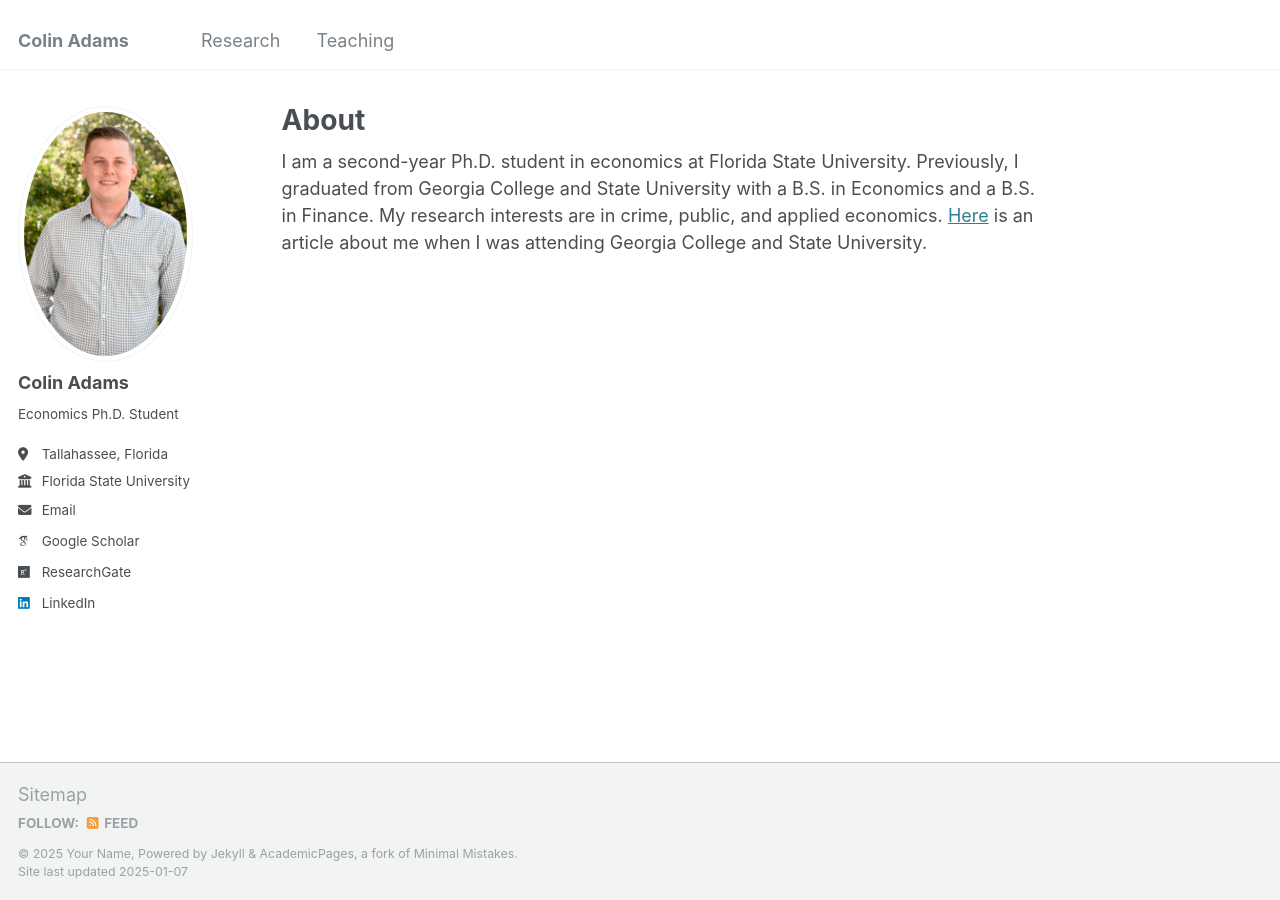
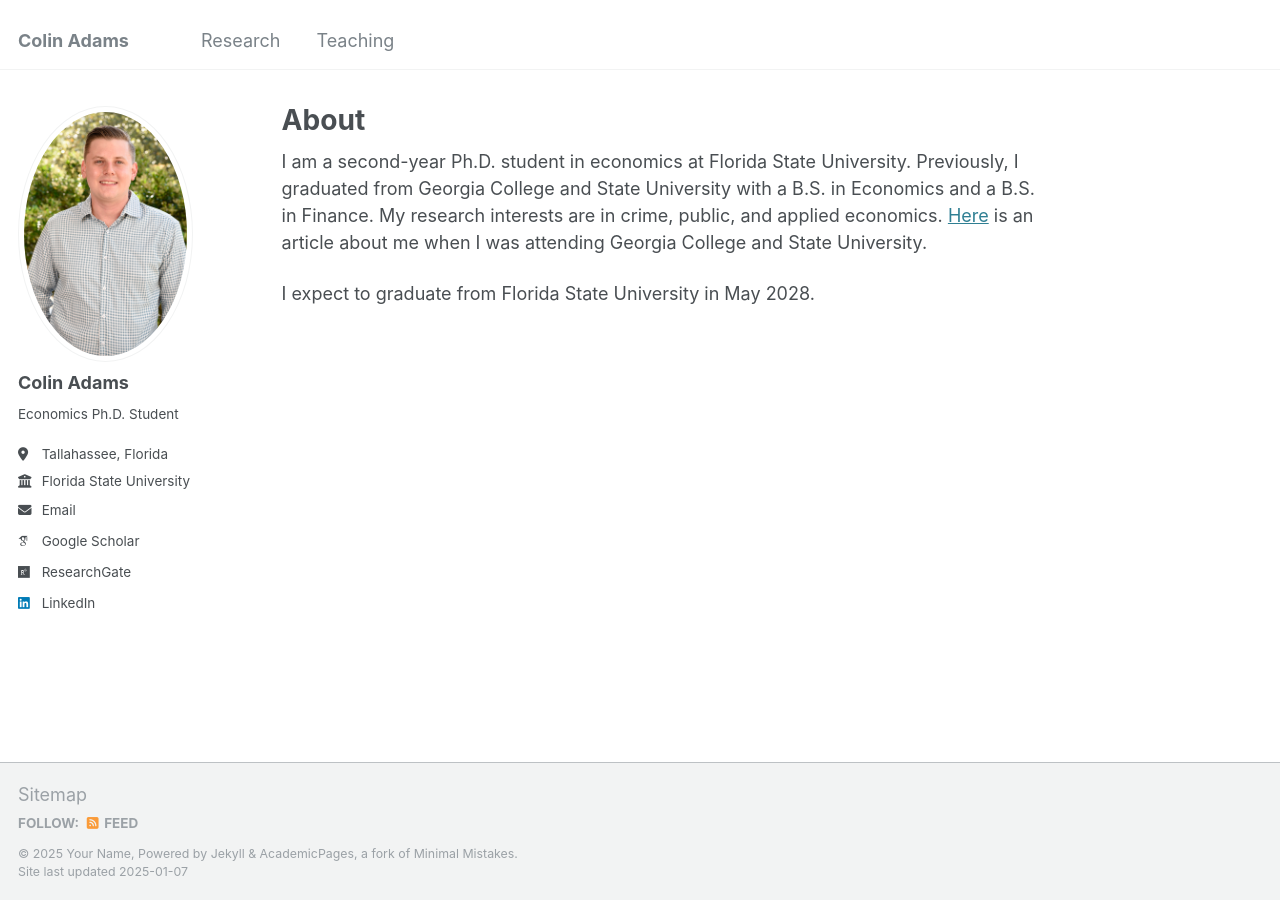
Before and after one commit to Zach-Gooch/Zach-Gooch.github.io, a Jekyll site: the page built from _pages/about.md, in a window 1280 px wide. Built offline with Jekyll 4.4.1, drawn with Linux system fonts in a browser that asks for light colours; some web fonts are replaced.

Commit message:
Update about.md

```diff
--- a/_pages/about.md
+++ b/_pages/about.md
@@ -14,4 +14,8 @@ redirect_from:
     My research interests are in crime, public, and applied economics.
     <a href="https://frontpage.gcsu.edu/node/14695" target="_blank">Here</a> is an article about me when I was attending Georgia College and State University.
   </p>
+
+  <p>
+    I expect to graduate from Florida State University in May 2028.
+  </p>
 </section>
```
